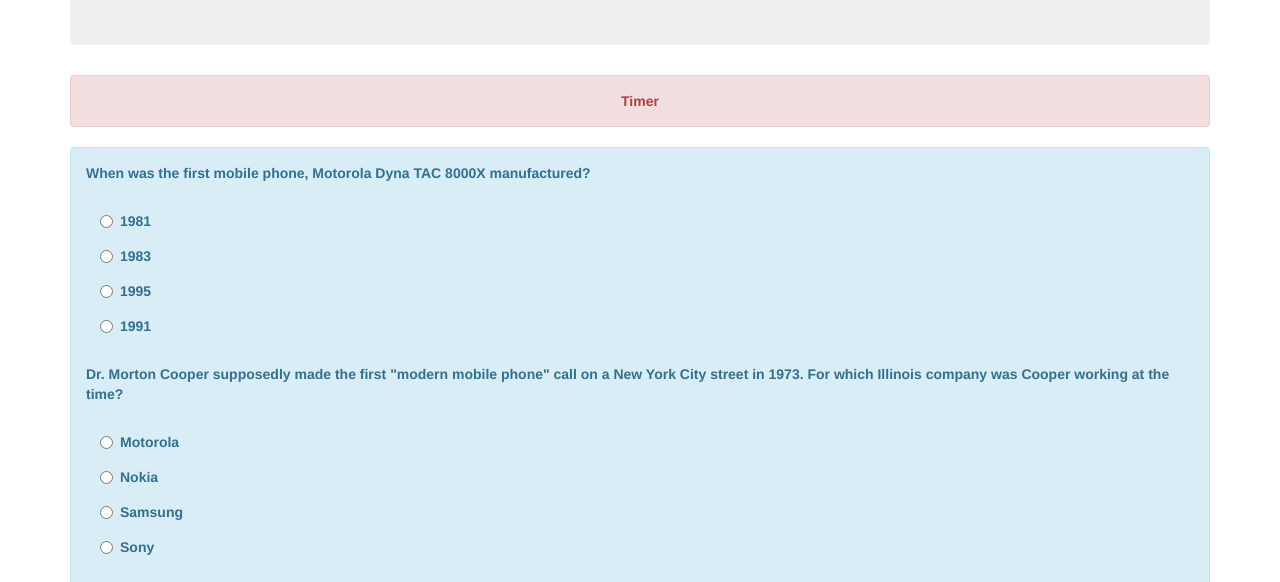
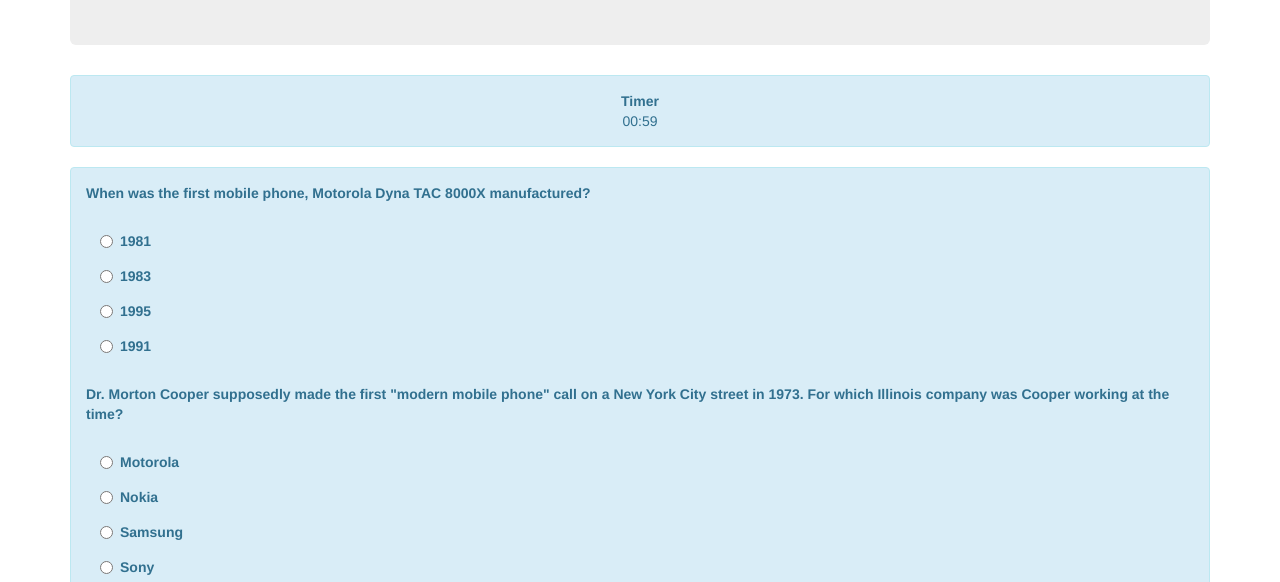
Before and after one commit to sanishj/TriviaGame, a plain HTML site: page index.html in a window 1280 px wide. Both pictures are taken after a click on the button "start". Shown: the part 196-778 px from the top of the page. Drawn offline with nearby package versions, Linux system fonts and the light colour scheme.

Commit message:
added timer

```diff
--- a/assets/javascript/trivia.js
+++ b/assets/javascript/trivia.js
@@ -34,6 +34,7 @@ $(document).ready(function() {
     /* button click */
     $('#start').on('click', function() {
         startGame();
+        countdown();
         $('.js-check').on('click', function() {
             var answerChosen = ($(this).attr('data-name'));
             var correct = (questions[this.name].correctAnswer);
@@ -73,4 +74,28 @@ $(document).ready(function() {
                 '<div class="answer">' + answerString + '</div>' + '</label>');
         }
     }
+
+    // Timer
+    function startTimer(duration, display) {
+        var timer = duration,
+            minutes,
+            seconds;
+        setInterval(function() {
+            minutes = parseInt(timer / 60, 10);
+            seconds = parseInt(timer % 60, 10);
+            minutes = minutes < 10 ? "0" + minutes : minutes;
+            seconds = seconds < 10 ? "0" + seconds : seconds;
+            display.textContent = minutes + ":" + seconds;
+            if (--timer < 0) {
+                timer = duration;
+            }
+        }, 1000);
+    }
+
+    function countdown() {
+        var oneMinutes = 60 * 1,
+        // $('#time').append('<div class="timer">' + oneMinutes + '</div>');
+            display = document.querySelector("#time");
+        startTimer(oneMinutes, display);
+    };
 });
--- a/index.html
+++ b/index.html
@@ -26,7 +26,7 @@
         </div>
         <!-- Middle Section-->
         <!-- Timer -->
-        <div class="alert alert-danger text-center">
+        <div class="alert alert-info text-center">
             <strong>Timer</strong>
             <div id="time"></div>
         </div>
```
